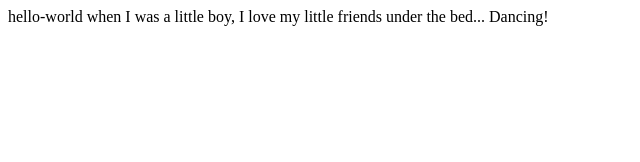
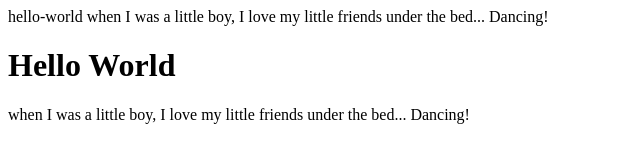
Before and after one commit to Gattler/hello-world, a plain HTML site: page little.html in a window 1280 px wide. Shown: the whole page, without its empty margins (0-640 px from the left). Drawn offline with Linux system fonts and the light colour scheme.

Commit message:
Update little.html

```diff
--- a/little.html
+++ b/little.html
@@ -1,2 +1,9 @@
 hello-world
 when I was a little boy, I love my little friends under the bed... Dancing!
+<!DOCTYPE html>
+<html>
+<body>
+<h1>Hello World</h1>
+<p>when I was a little boy, I love my little friends under the bed... Dancing!</p>
+</body>
+</html>
```
